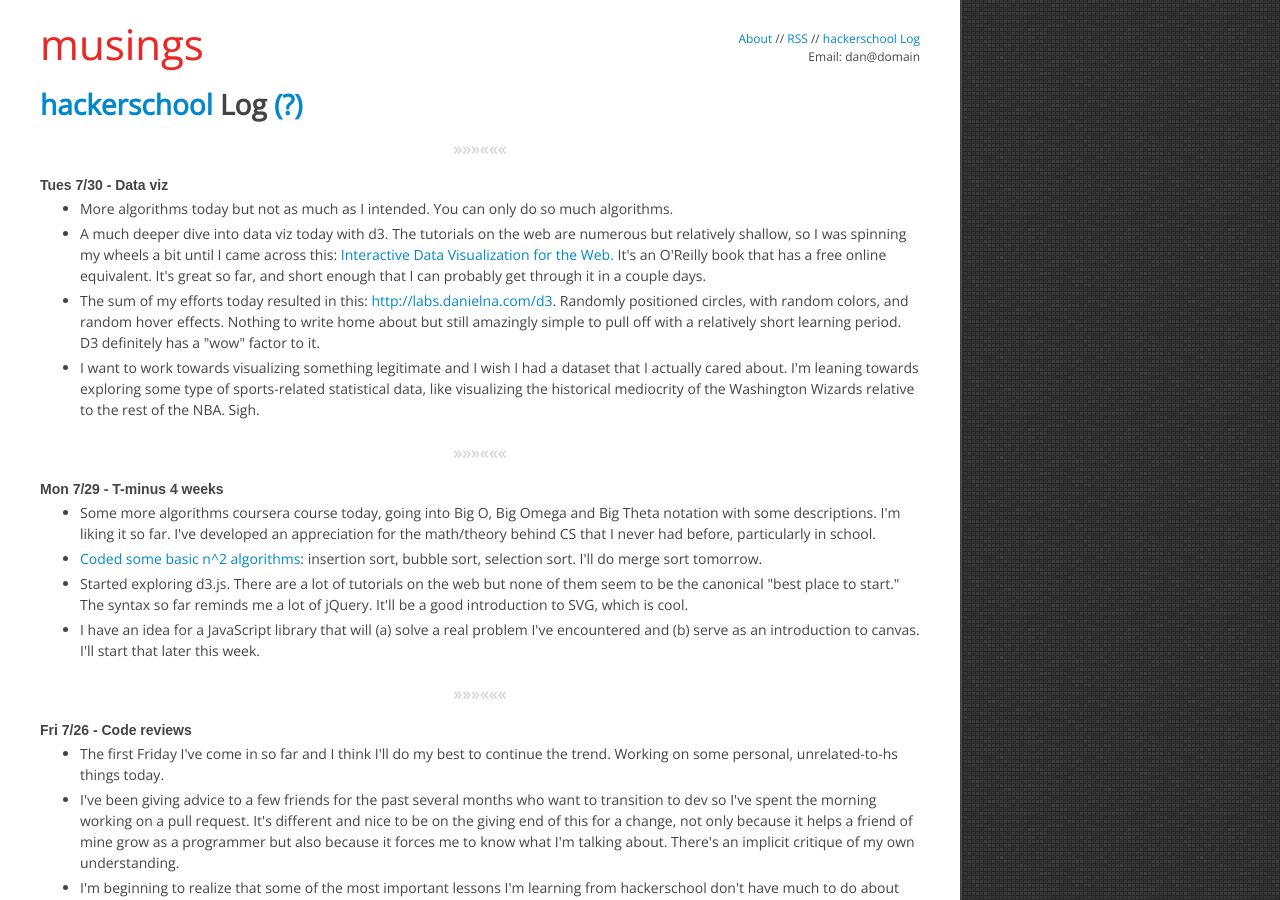
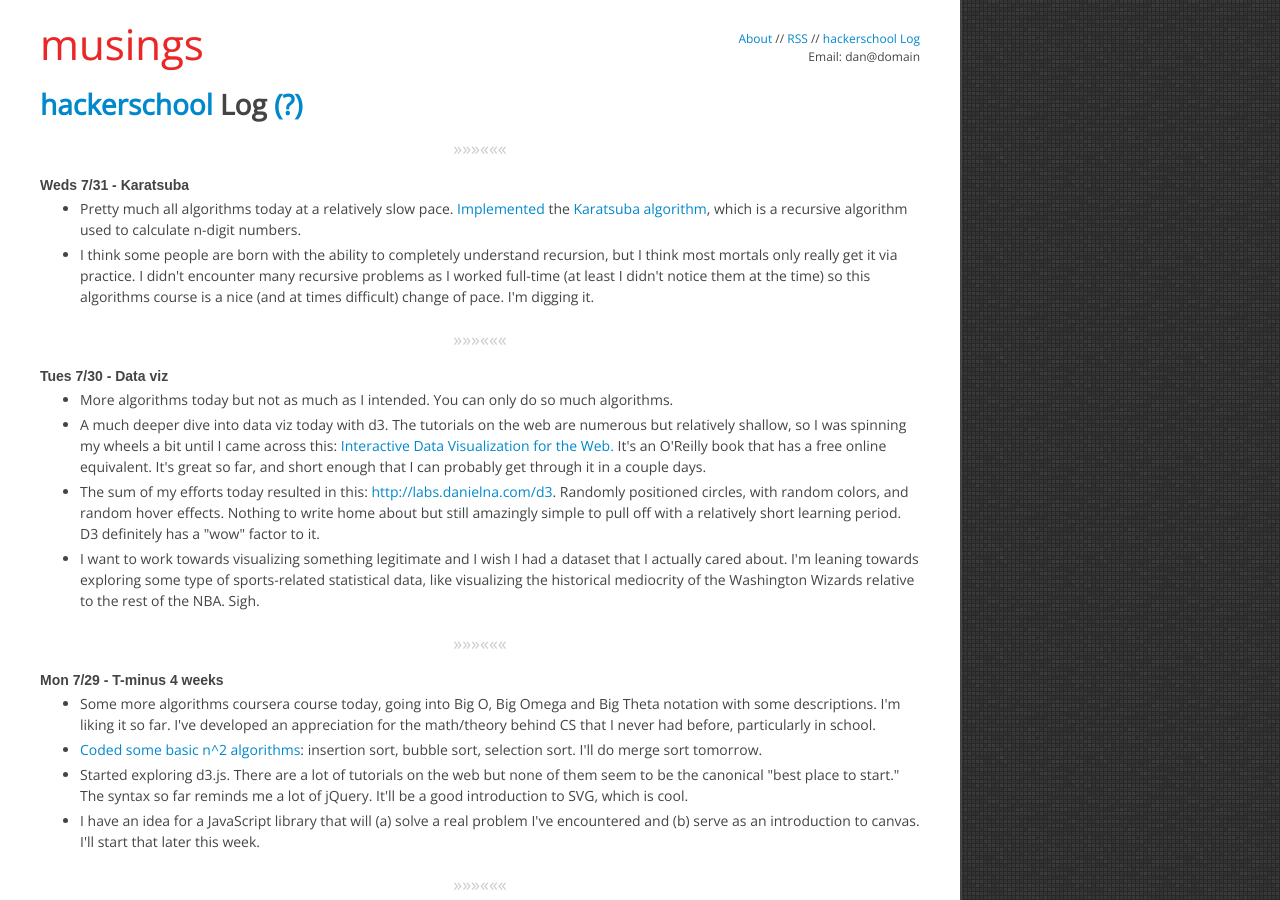
Before and after one commit to danielna/danielna.github.com, a Jekyll site: the page built from hackerschool.html, in a window 1280 px wide and 900 px high. Built offline with Jekyll 4.4.1, drawn with Linux system fonts in a browser that asks for light colours; nearby versions of some CDN libraries; library files that are not in the unit come from our copies; Markdown is read by kramdown in place of the engine named in the settings.

Commit message:
7/31 log

```diff
--- a/hackerschool.html
+++ b/hackerschool.html
@@ -9,6 +9,18 @@ permalink: /hackerschool/index.html
     <div id="help-content">
         In June 2013 I started my three months at <a href="/2013/05/19/cracker-barrel-and-hackerschool.html" title="Cracker Barrel and hackerschool">hackerschool</a>.  This is where I'll keep a log of what I'm working on/thinking/experiencing/etc.  I'm envisioning something kind of like twitter, but less ephemeral.  It'll be similarly stream-of-conscience.  When I write longer-form posts that pertain to HS I'll link to it both here and on the homepage.
     </div>
+
+    <div class="separator">&raquo;&raquo;&raquo;&laquo;&laquo;&laquo;</div>
+
+    <span class="date" id="2013-07-31">Weds 7/31 - Karatsuba</span>
+    <ul>
+        <li>
+            Pretty much all algorithms today at a relatively slow pace.  <a href="https://github.com/danielna/coursera-algorithms/blob/master/karatsuba.js" target='_blank'>Implemented</a> the <a href="http://en.wikipedia.org/wiki/Karatsuba_algorithm" target='_blank'>Karatsuba algorithm</a>, which is a recursive algorithm used to calculate n-digit numbers.
+        </li>
+        <li>
+            I think some people are born with the ability to completely understand recursion, but I think most mortals only really get it via practice.  I didn't encounter many recursive problems as I worked full-time (at least I didn't notice them at the time) so this algorithms course is a nice (and at times difficult) change of pace.  I'm digging it.
+        </li>
+    </ul>
 
     <div class="separator">&raquo;&raquo;&raquo;&laquo;&laquo;&laquo;</div>
 
```
